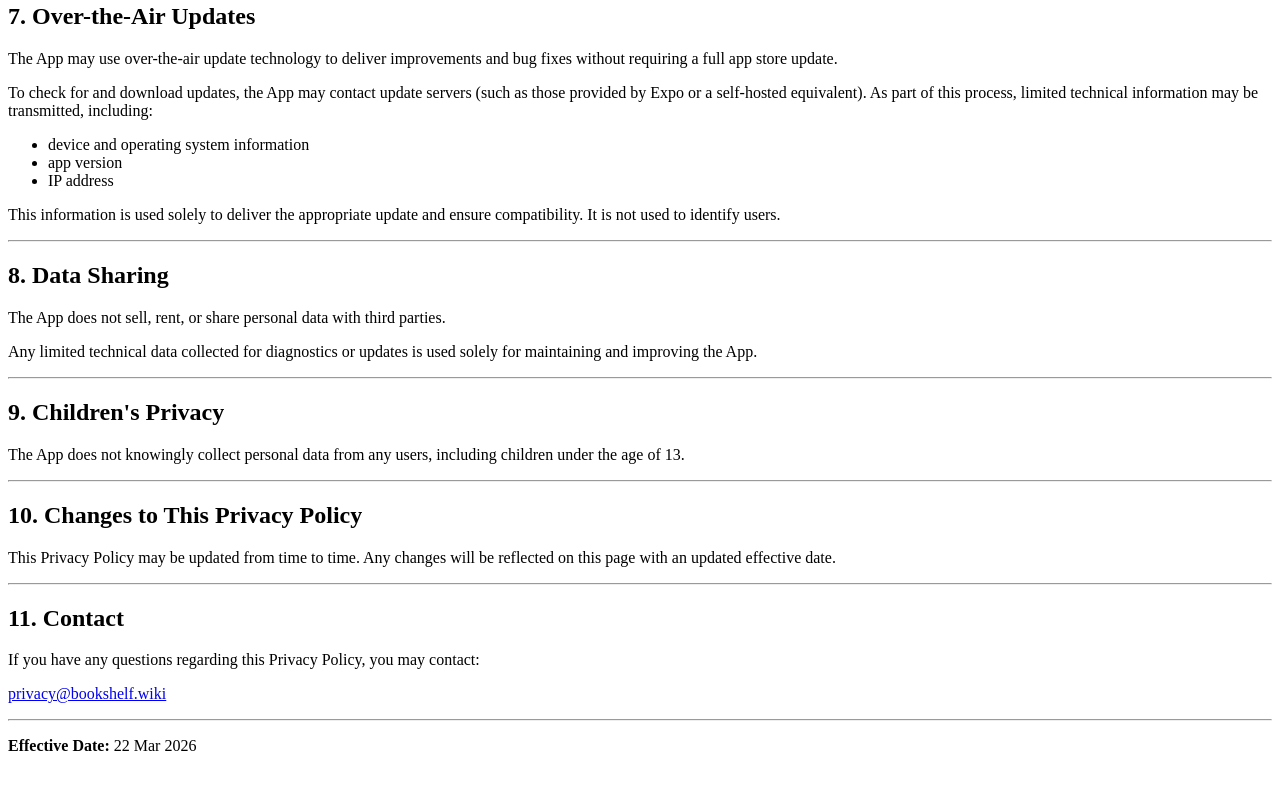
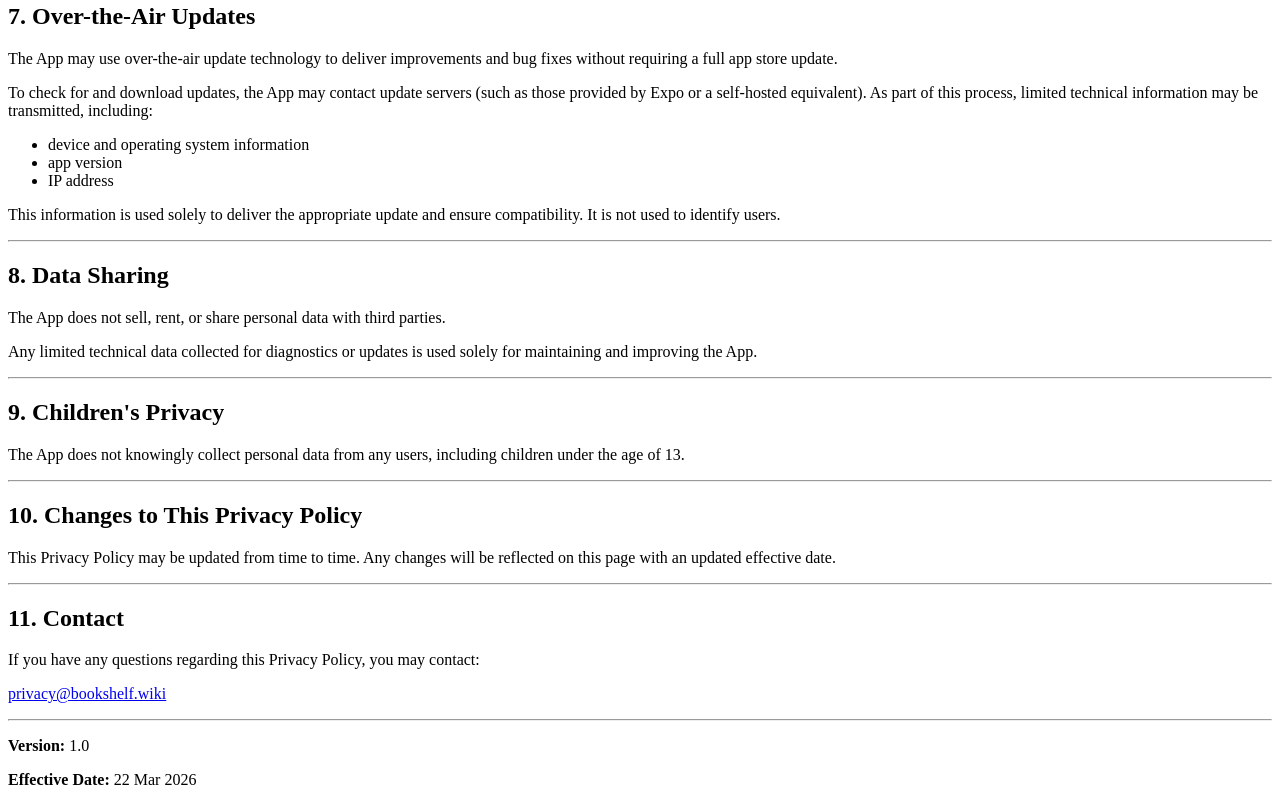
Before and after one commit to bookshelfwiki/privacy, a plain HTML site: page android/privacy-policy/index.html in a window 1280 px wide. Shown: the part 1336-2141 px from the top of the page. Before the commit the page ends 2107 px from the top, so only its background shows below. Drawn offline with Linux system fonts and the light colour scheme.

Commit message:
Add version number inside android/privacy-policy for convenience

```diff
--- a/android/privacy-policy/index.html
+++ b/android/privacy-policy/index.html
@@ -138,4 +138,5 @@
 
 <hr>
 
+<p><strong>Version:</strong> 1.0</p>
 <p><strong>Effective Date:</strong> 22 Mar 2026</p>
```
Also changed, not shown: 1 other file.
